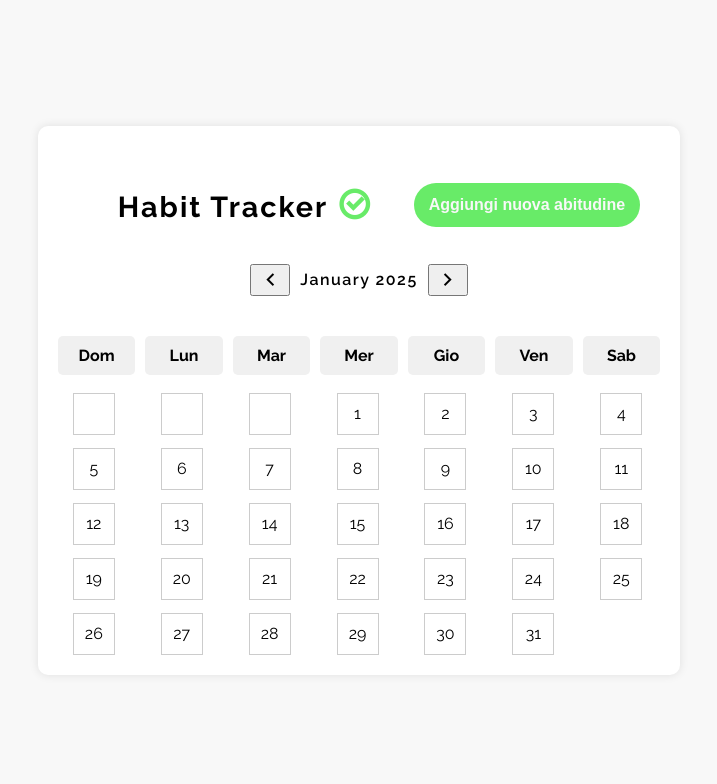
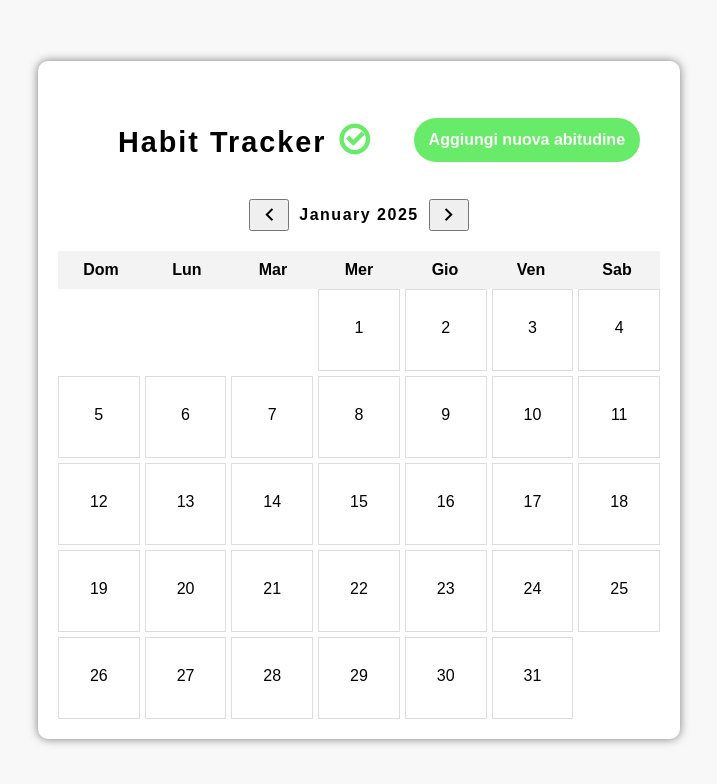
Before and after one commit to Gixyie/habitsapp, a React (Vite) app: page / in a window 1280 px wide. Shown: the top 784 px of the page, without its empty margins (301-1018 px from the left). Built offline with nearby package versions, Linux system fonts and the light colour scheme.

Commit message:
upgradedayfocus

```diff
--- a/package.json
+++ b/package.json
@@ -11,7 +11,8 @@
   },
   "dependencies": {
     "react": "^18.3.1",
-    "react-dom": "^18.3.1"
+    "react-dom": "^18.3.1",
+    "react-router-dom": "^7.1.5"
   },
   "devDependencies": {
     "@eslint/js": "^9.17.0",
--- a/src/App.jsx
+++ b/src/App.jsx
@@ -1,12 +1,17 @@
-import React from 'react'
-import HabitsApp from './components/app/HabitsApp'
+import React from "react";
+import { BrowserRouter as Router, Routes, Route } from "react-router-dom";
+import HabitsApp from "./components/app/HabitsApp";
+import DayFocus from "./components/app/DayFocus";
 
 const App = () => {
   return (
-    <>
-      <HabitsApp/>
-     </>
-  )
-}
+    <Router>
+      <Routes>
+        <Route path="/" element={<HabitsApp />} />
+        <Route path="/day/:date" element={<DayFocus />} />
+      </Routes>
+    </Router>
+  );
+};
 
-export default App
+export default App;
--- /dev/null
+++ b/src/components/DayFocus.css
@@ -0,0 +1,55 @@
+/* Styles for DayFocus */
+.day-focus {
+    padding: 20px;
+    font-family: Arial, sans-serif;
+    text-align: center;
+  }
+
+  .day-focus h2 {
+    font-size: 24px;
+    margin-bottom: 20px;
+  }
+
+  .day-focus ul {
+    list-style-type: none;
+    padding: 0;
+  }
+
+  .day-focus li {
+    background-color: #f0f0f0;
+    margin: 10px 0;
+    padding: 10px;
+    border-radius: 5px;
+    display: flex;
+    justify-content: space-between;
+    align-items: center;
+  }
+
+  .day-focus button {
+    background-color: red;
+    color: white;
+    border: none;
+    cursor: pointer;
+    padding: 5px 10px;
+    border-radius: 5px;
+  }
+
+  .day-focus button:hover {
+    background-color: darkred;
+  }
+
+  /* Adjust layout to avoid full screen overflow */
+  body {
+    margin: 0;
+    padding: 0;
+    font-family: Arial, sans-serif;
+  }
+
+  /* Example for HabitsApp header */
+  .habits-app-header {
+    padding: 10px;
+    background-color: #0073e6;
+    color: white;
+    text-align: center;
+    font-size: 18px;
+  }
--- a/src/components/app/Calendar.css
+++ b/src/components/app/Calendar.css
@@ -2,57 +2,59 @@
   display: flex;
   flex-direction: column;
   align-items: center;
-  margin-top: 20px;
+  width: 100%;
 }
 
-.week-days {
+.weekdays {
   display: grid;
   grid-template-columns: repeat(7, 1fr);
   width: 100%;
   text-align: center;
   font-weight: bold;
-  margin-bottom: 10px;
-  gap: 10px;
-
-}
-
-.week-day {
-  padding: 10px;
-  background-color: #f0f0f0;
-  border-radius: 5px;
-  text-align: center;
-
+  padding: 10px 0;
+  background-color: #f3f3f3;
 }
 
 .days-grid {
   display: grid;
   grid-template-columns: repeat(7, 1fr);
-  gap: 13px;
+  gap: 5px;
   width: 100%;
-margin-left: 30px;
-margin-top: 8px;
-
 }
 
-.day, .empty-day {
-  width: 40px;
-  height: 40px;
+.calendar-day {
+  position: relative;
+  background: #fff;
+  border: 1px solid #ddd;
+  padding: 10px;
+  text-align: center;
+  cursor: pointer;
+  min-height: 60px;
   display: flex;
+  flex-direction: column;
+  justify-content: center;
   align-items: center;
-  justify-content: center;
-  border: 1px solid #ccc;
-  cursor: pointer;
-  text-align: center;
-
 }
 
-.day:hover {
-  background-color: #e0e0e0;
+.day-cell:hover {
+  background: #f0f0f0;
 }
 
-.habit-dot {
-  width: 10px;
-  height: 10px;
-  border-radius: 50%;
+.habits-container {
+  display: flex;
+  flex-wrap: wrap;
+  justify-content: center;
   margin-top: 5px;
 }
+
+.habit-badge {
+  padding: 3px 6px;
+  border-radius: 5px;
+  color: white;
+  font-size: 0.8rem;
+  margin: 2px;
+}
+
+.empty-day {
+  visibility: hidden;
+}
--- a/src/components/app/Calendar.jsx
+++ b/src/components/app/Calendar.jsx
@@ -1,43 +1,60 @@
-import React from "react";
+import React, { useState } from "react";
 import "./Calendar.css";
+import { useNavigate } from "react-router-dom";
 
-const Calendar = ({ month, year, activities, assignHabitToDay, habits }) => {
+const Calendar = ({ month, year, activities, assignHabitToDay, habits, openDayFocus }) => {
+  const [selectedHabit, setSelectedHabit] = useState(null);  // Aggiungi stato per l'abitudine selezionata
+  const navigate = useNavigate();
   const daysInMonth = new Date(year, month + 1, 0).getDate();
-  const firstDay = new Date(year, month, 1).getDay(); // 0 = Domenica, 6 = Sabato
+  const firstDayOfWeek = new Date(year, month, 1).getDay();
 
-  const weekDays = ["Dom", "Lun", "Mar", "Mer", "Gio", "Ven", "Sab"];
+  const handleDayClick = (day) => {
+    if (selectedHabit) {
+      assignHabitToDay(day, selectedHabit); // Passa l'abitudine selezionata al giorno
+    } else {
+      navigate(`/day/${day}`); // Se non c'è un'abitudine selezionata, apri il focus del giorno
+    }
+  };
+
+  const handleHabitSelect = (habit) => {
+    setSelectedHabit(habit); // Imposta l'abitudine selezionata
+  };
 
   return (
     <div className="calendar">
-      {/* Giorni della settimana */}
-      <div className="week-days">
-        {weekDays.map((day, index) => (
-          <div key={index} className="week-day">{day}</div>
+      <div className="weekdays">
+        {["Dom", "Lun", "Mar", "Mer", "Gio", "Ven", "Sab"].map((day, index) => (
+          <div key={index} className="weekday">{day}</div>
         ))}
       </div>
 
-      {/* Giorni del mese */}
+      <div className="habits-selector">
+        {habits.map((habit, index) => (
+          <div key={index} className="habit-badge" onClick={() => handleHabitSelect(habit)} style={{ backgroundColor: habit.color }}>
+            {habit.name}
+          </div>
+        ))}
+      </div>
+
       <div className="days-grid">
-        {/* Spazi vuoti per allineare il primo giorno del mese */}
-        {Array(firstDay).fill(null).map((_, index) => (
-          <div key={`empty-${index}`} className="empty-day"></div>
+        {/* Aggiunge spazi vuoti prima del primo giorno del mese */}
+        {Array.from({ length: firstDayOfWeek }, (_, i) => (
+          <div key={`empty-${i}`} className="empty-day"></div>
         ))}
 
         {/* Giorni del mese */}
-        {Array.from({ length: daysInMonth }, (_, index) => {
-          const day = index + 1;
-          const dateKey = `${year}-${month}-${day}`;
+        {Array.from({ length: daysInMonth }, (_, dayIndex) => {
+          const day = dayIndex + 1;
           return (
-            <div
-              key={day}
-              className="day"
-              onClick={() => assignHabitToDay(day)}
-            >
-              {day}
-              {/* Mostra le attività associate a quel giorno */}
-              {activities[day] && activities[day].map((habit, idx) => (
-                <div key={idx} className="habit-dot" style={{ backgroundColor: habit.color }}></div>
-              ))}
+            <div key={day} className="calendar-day" onClick={() => handleDayClick(day)}>
+              <span className="day-number">{day}</span>
+              <div className="habits-container">
+                {activities[day] && activities[day].map((habit, index) => (
+                  <div key={index} className="habit-badge" style={{ backgroundColor: habit.color }}>
+                    {habit.name}
+                  </div>
+                ))}
+              </div>
             </div>
           );
         })}
--- /dev/null
+++ b/src/components/app/DayFocus.jsx
@@ -0,0 +1,50 @@
+import React, { useState, useEffect } from "react";
+import { useParams, useNavigate } from "react-router-dom";
+import "../DayFocus.css"; // Salire di una cartella per raggiungere components
+
+
+const DayFocus = () => {
+  const { date } = useParams(); // Otteniamo la data dalla URL
+  const navigate = useNavigate();
+  const [habits, setHabits] = useState([]);
+
+  useEffect(() => {
+    // Recupera i dati da localStorage
+    const savedData = JSON.parse(localStorage.getItem("habitData")) || {};
+    const [year, month, day] = date.split("-").map(Number);
+
+    // Verifica se i dati esistono e recupera le abitudini per il giorno specificato
+    const dayHabits = savedData[`${year}-${month - 1}`]?.[day] || [];
+    setHabits(dayHabits);
+  }, [date]);
+
+  const removeHabit = (habitName) => {
+    const savedData = JSON.parse(localStorage.getItem("habitData")) || {};
+    const [year, month, day] = date.split("-").map(Number);
+
+    if (savedData[`${year}-${month - 1}`]?.[day]) {
+      savedData[`${year}-${month - 1}`][day] = savedData[`${year}-${month - 1}`][day].filter(
+        (habit) => habit.name !== habitName
+      );
+      localStorage.setItem("habitData", JSON.stringify(savedData));
+      setHabits(savedData[`${year}-${month - 1}`][day] || []);
+    }
+  };
+
+  return (
+    <div className="day-focus">
+      <h2>Abitudini per {date}</h2>
+      <ul>
+        {habits.map((habit, index) => (
+          <li key={index} style={{ backgroundColor: habit.color }}>
+            {habit.name}
+            <button onClick={() => removeHabit(habit.name)}>❌</button>
+          </li>
+        ))}
+      </ul>
+      <button onClick={() => navigate("/")}>Torna indietro</button>
+    </div>
+  );
+};
+
+export default DayFocus;
--- a/src/components/app/HabitsApp.css
+++ b/src/components/app/HabitsApp.css
@@ -12,7 +12,7 @@ body {
   background: white;
   padding: 20px;
   border-radius: 10px;
-  box-shadow: 0 0 10px rgba(0, 0, 0, 0.1);
+  box-shadow: 0 0 10px rgba(0, 0, 0, 0.5);
   width: 100%;
   max-width: 1000px;
 
@@ -117,3 +117,16 @@ cursor: pointer;
   cursor: pointer;
 
 }
+
+.habit-modal-overlay {
+  position: fixed;
+  top: 0;
+  left: 0;
+  width: 100%;
+  height: 100%;
+  background: rgba(0, 0, 0, 0.5); /* Sfondo scuro trasparente */
+  display: flex;
+  align-items: center;
+  justify-content: center;
+  z-index: 1000;
+}
--- a/src/components/app/HabitsApp.jsx
+++ b/src/components/app/HabitsApp.jsx
@@ -2,6 +2,8 @@ import React, { useState, useEffect } from "react";
 import Calendar from "./Calendar";
 import "./HabitsApp.css";
 import Habit from "../../Habit"; // Importiamo il form correttamente
+import { useNavigate } from "react-router-dom"; // Importiamo useNavigate
+
 
 const HabitsApp = () => {
   const [habits, setHabits] = useState([]);
@@ -12,42 +14,72 @@ const HabitsApp = () => {
   const [showHabitForm, setShowHabitForm] = useState(false);
   const [newHabitName, setNewHabitName] = useState("");
   const [newHabitColor, setNewHabitColor] = useState("#FF5733");
+  const navigate = useNavigate(); // Hook per la navigazione
 
+  const openDayFocus = (date) => {
+    navigate(`/day/${date}`);
+  };
   useEffect(() => {
     const savedData = JSON.parse(localStorage.getItem("habitData")) || {};
     setCalendarActivities(savedData);
   }, []);
 
+
   useEffect(() => {
-    localStorage.setItem("habitData", JSON.stringify(calendarActivities));
+    const savedData = localStorage.getItem("habitData");
+    if (savedData) {
+      setCalendarActivities(JSON.parse(savedData));
+    }
+  }, []);
+
+  useEffect(() => {
+    if (Object.keys(calendarActivities).length > 0) {
+      localStorage.setItem("habitData", JSON.stringify(calendarActivities));
+    }
   }, [calendarActivities]);
 
+  useEffect(() => {
+    const savedHabits = localStorage.getItem("habitsList");
+    if (savedHabits) {
+      setHabits(JSON.parse(savedHabits));
+    }
+  }, []);
+
+
   const addHabit = () => {
-    if (newHabitName) {
-      setHabits([...habits, { name: newHabitName, color: newHabitColor }]);
+    if (newHabitName.trim()) {
+      const updatedHabits = [...habits, { name: newHabitName, color: newHabitColor || getRandomColor() }];
+      setHabits(updatedHabits);
+      localStorage.setItem("habitsList", JSON.stringify(updatedHabits)); // Salva le abitudini nel localStorage
       setNewHabitName("");
-      setNewHabitColor("#FF5733");
-      setShowHabitForm(false);
+      setNewHabitColor("#FF5733"); // Reset del colore
+      setShowHabitForm(false); // Chiudi il form dopo aver aggiunto l'abitudine
     }
   };
+
+  const removeHabitFromList = (habitName) => {
+    const updatedHabits = habits.filter(habit => habit.name !== habitName);
+    setHabits(updatedHabits);
+    localStorage.setItem("habitsList", JSON.stringify(updatedHabits)); // Aggiorna il localStorage
+  };
+
 
   const selectHabit = (habit) => {
     setSelectedHabit(habit);
   };
 
-  const assignHabitToDay = (date) => {
-    if (!selectedHabit) {
-      alert("Seleziona un'abitudine prima di assegnarla!");
-      return;
-    }
-    const key = `${currentYear}-${currentMonth}`;
+  const assignHabitToDay = (day) => {
+    if (!selectedHabit) return;
+
     setCalendarActivities((prev) => {
       const updated = { ...prev };
-      if (!updated[key]) updated[key] = {};
-      if (!updated[key][date]) updated[key][date] = [];
+      if (!updated[currentYear]) updated[currentYear] = {};
+      if (!updated[currentYear][currentMonth]) updated[currentYear][currentMonth] = {};
+      if (!updated[currentYear][currentMonth][day]) updated[currentYear][currentMonth][day] = [];
 
-      if (!updated[key][date].some(habit => habit.name === selectedHabit.name)) {
-        updated[key][date].push(selectedHabit);
+      // Evita duplicati
+      if (!updated[currentYear][currentMonth][day].some(habit => habit.name === selectedHabit.name)) {
+        updated[currentYear][currentMonth][day].push(selectedHabit);
       }
 
       return updated;
@@ -68,6 +100,21 @@ const HabitsApp = () => {
     setCurrentYear(newYear);
   };
 
+  const removeHabitFromDay = (date, habitName) => {
+    const key = `${currentYear}-${currentMonth}`;
+    setCalendarActivities((prev) => {
+      const updated = { ...prev };
+      if (updated[key] && updated[key][date]) {
+        updated[key][date] = updated[key][date].filter(habit => habit.name !== habitName);
+        if (updated[key][date].length === 0) {
+          delete updated[key][date]; // Se non ci sono più abitudini, elimina il giorno
+        }
+      }
+      return updated;
+    });
+  };
+
+
   return (
     <div className="container">
       <div className="header">
@@ -77,6 +124,7 @@ const HabitsApp = () => {
 
       {/* Mostra il form come popup/modal */}
       {showHabitForm && (
+        <div className="habit-modal-overlay" onClick={()=> setShowHabitFprm(false)}>
         <Habit
           newHabitName={newHabitName}
           setNewHabitName={setNewHabitName}
@@ -85,6 +133,7 @@ const HabitsApp = () => {
           addHabit={addHabit}
           setShowHabitForm={setShowHabitForm} // Passiamo la funzione per chiudere il popup
         />
+        </div>
       )}
 
       {/* Navigazione per cambiare mese */}
@@ -101,9 +150,14 @@ const HabitsApp = () => {
             key={index}
             className="habit-item"
             style={{ backgroundColor: habit.color }}
-            onClick={() => selectHabit(habit)}
+            onClick={(e) => {
+              e.stopPropagation(); // Impedisce di attivare altri eventi indesiderati
+              selectHabit(habit);
+            }}
           >
             {habit.name}
+            <button onClick={(e) => { e.stopPropagation(); removeHabitFromList(habit.name); }}>❌</button>
+
           </div>
         ))}
       </div>
@@ -115,6 +169,7 @@ const HabitsApp = () => {
         activities={calendarActivities[`${currentYear}-${currentMonth}`] || {}}
         assignHabitToDay={assignHabitToDay}
         habits={habits}
+        openDayFocus={openDayFocus} // Passiamo la funzione al calendario
       />
     </div>
   );
```
Also changed, not shown: 1 other file (tests, documents, lock files or other folders).
